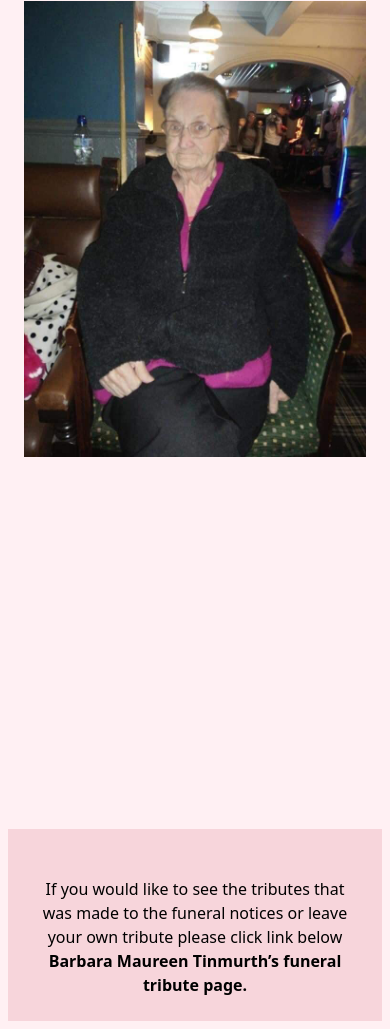
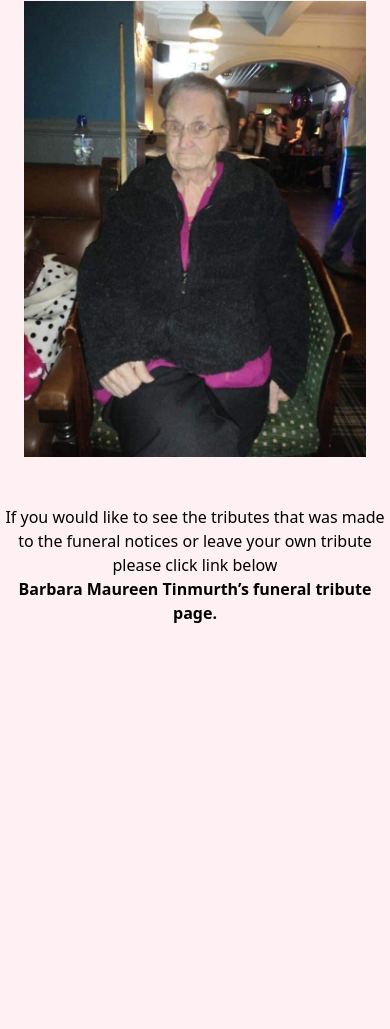
Before and after one commit to Mrst12/mams-tribute, a website: page index.html in a window 390 px wide. Shown: the part 1088-2117 px from the top of the page. After the commit the page ends 1737 px from the top, so only its background shows below. Drawn offline with Linux system fonts and the light colour scheme; a web font is replaced by a local one.

Commit message:
add opacity yo the button on smaller screen and alter the padding

```diff
--- a/index.html
+++ b/index.html
@@ -124,7 +124,7 @@
             </div>
           </div>
         </div>
-        <div class="h-screen">
+        <div class="md:h-screen">
           <img
             class="mx-auto my-auto p-6 object-scale-down max-h-full"
             id="slider"
@@ -133,9 +133,9 @@
           />
         </div>
       </section>
-      <footer class="bg-navbar m-2 p-6">
+      <section class="md:m-2 md:p-6">
         <!-- Tribute section -->
-        <div class="text-center md:text-xl mt-6">
+        <div class="text-center md:text-xl mt-6 mb-6">
           <p>
             If you would like to see the tributes that was made to the funeral
             notices or leave your own tribute please click link below
@@ -148,7 +148,7 @@
             >Barbara Maureen Tinmurth’s funeral tribute page.</a
           >
         </div>
-      </footer>
+      </section>
     </main>
 
     <!-- Back to top button -->
@@ -156,7 +156,7 @@
       id="to-top-button"
       onclick="goToTop()"
       title="Go To Top"
-      class="hidden fixed z-90 bottom-6 right-1 md:bottom-8 md:right-12 border-0 w-10 h-10 md:w-16 md:h-16 rounded-full drop-shadow-md bg-navbar font-bold text-black text-4xl"
+      class="hidden fixed z-90 bottom-6 right-1 md:bottom-8 md:right-12 border-0 w-10 h-10 md:w-16 md:h-16 rounded-full drop-shadow-md bg-navbar bg-opacity-20 md:bg-opacity-100 font-bold text-black text-4xl"
     >
       &uarr;
     </button>
```
Also changed, not shown: css/style.css.
